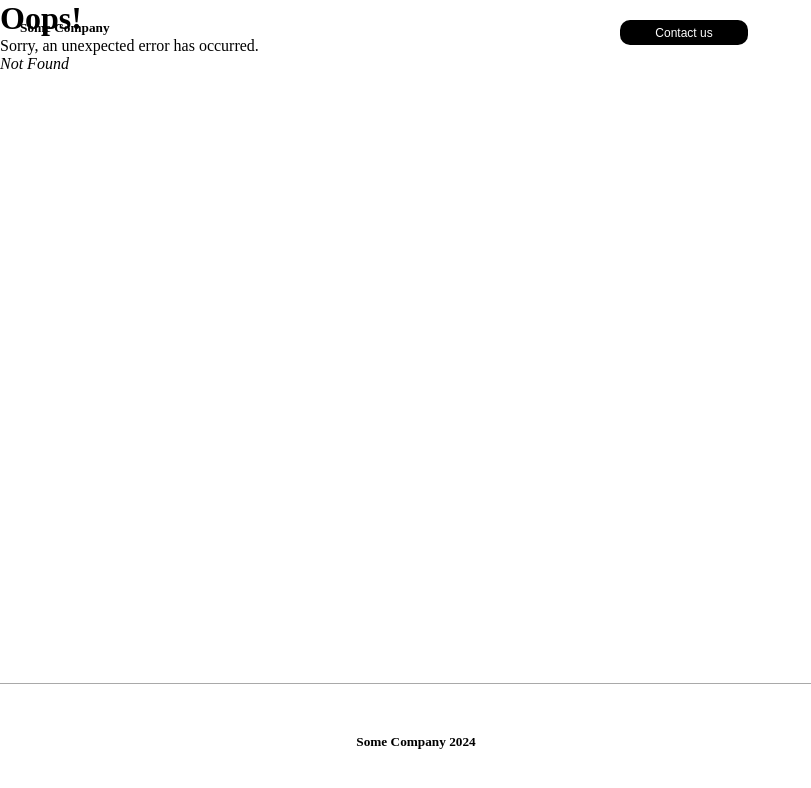
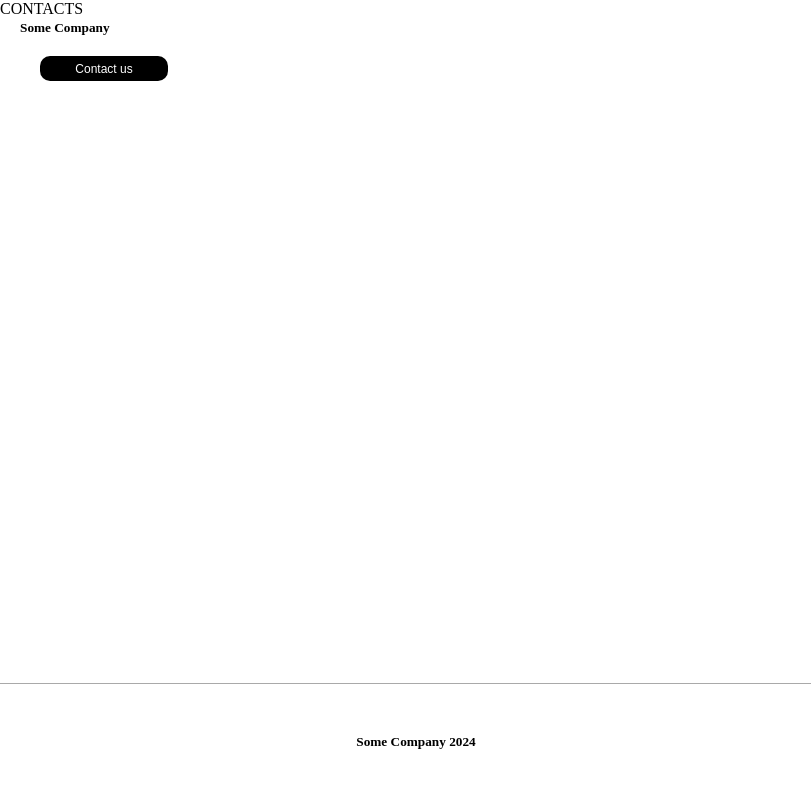
Before and after one commit to MoisGames/my-test-cad, a React (Vite) app in the folder client/: page /contacts in a window 1280 px wide. Before the commit this address had no page. Shown: the top 788 px of the page, without its empty margins (0-811 px from the left). Built offline with nearby package versions, Linux system fonts and the light colour scheme.

Commit message:
feat Create Routes App. And configured ButtonContacts redirect to ContactsPage

```diff
--- /dev/null
+++ b/client/src/App.tsx
@@ -0,0 +1,20 @@
+import { Route, Routes } from 'react-router-dom';
+import Layout from './components/Layout';
+import MainPage from './components/pages/MainPage';
+import ContactsPage from './components/pages/ContactsPage';
+
+const App = () => {
+    return (
+        <>
+        <Routes>
+            <Route path='/' element={<Layout />}>
+                <Route index element={<MainPage />}></Route>
+                <Route path='/contacts' element={<ContactsPage />}></Route>
+                <Route path='*' element={<MainPage />} ></Route>
+            </Route>
+        </Routes>
+        </>
+    );
+};
+
+export default App;
--- /dev/null
+++ b/client/src/components/Layout.tsx
@@ -0,0 +1,15 @@
+import { Outlet } from "react-router-dom";
+import Header from "./UI/header/Header";
+import Footer from "./UI/footer/Footer";
+
+const Layout = () => {
+    return (
+        <>
+            <Header />
+            <Outlet />
+            <Footer />
+        </>
+    );
+};
+
+export default Layout;
--- a/client/src/components/UI/button/ButtonContacts.tsx
+++ b/client/src/components/UI/button/ButtonContacts.tsx
@@ -1,4 +1,5 @@
 import * as React from 'react'
+import { Navigate, useNavigate } from 'react-router-dom';
 import styled from "styled-components";
 
 export interface PropsButtonInterface
@@ -6,8 +7,6 @@ export interface PropsButtonInterface
         title: string
         children?: React.ReactNode
     }
-
-const ButtonContacts = (props: PropsButtonInterface ) => {
 
 const Button = styled.button `
     display: flex;
@@ -26,8 +25,13 @@ const ButtonContacts = (props: PropsButtonInterface ) => {
     font-size: 12px;
     font-family: "Inter",;
 `
+
+const ButtonContacts = (props: PropsButtonInterface ) => {
+    const navigate = useNavigate()
+
     return (
-        <Button>
+        <Button
+            onClick={() => navigate('contacts', { replace: false })}>
             <Text>{props.title}</Text>
         </Button>
     );
--- a/client/src/components/UI/footer/Footer.tsx
+++ b/client/src/components/UI/footer/Footer.tsx
@@ -1,8 +1,7 @@
 import styled from "styled-components"
 import { borderLine } from "../../../styles/baseLayout";
 
-const Footer = () => {
-    const Footer = styled.footer `
+const FooterComponent = styled.footer `
         position: fixed;
         left: 0;
         bottom: 0;
@@ -18,12 +17,15 @@ const Footer = () => {
         display: flex;
         margin: 50px;
     `
+
+const Footer = () => {
+
     return (
-        <Footer>
+        <FooterComponent>
             <WrapperFooter>
                 <Text>Some Company 2024</Text>
             </WrapperFooter>
-        </Footer>
+        </FooterComponent>
     );
 };
 
--- a/client/src/components/UI/header/Header.tsx
+++ b/client/src/components/UI/header/Header.tsx
@@ -1,25 +1,32 @@
 import styled from "styled-components";
 import ButtonContacts from "../button/ButtonContacts";
 
-const Header = () => {
-    const Header = styled.header `
-        display: flex;
-        width: 60vw;
+const HeaderComponent = styled.header `
         position: fixed;
-        justify-content: space-between;
+        left: 0;
+        right: 0;
+        width: 65vw;
+    `
+    const WrapperHeader = styled.main `
+
     `
     const Title = styled.h5 `
 
         margin: 20px;
     `
+
+const Header = () => {
+
     return (
-        <Header>
-            <Title>
-                Some Company
-            </Title>
-            <ButtonContacts
-                title="Contact us"/>
-        </Header>
+        <HeaderComponent>
+            <WrapperHeader>
+                <Title>
+                    Some Company
+                </Title>
+                <ButtonContacts
+                    title="Contact us"/>
+            </WrapperHeader>
+        </HeaderComponent>
     );
 };
 
--- a/client/src/components/pages/ContactsPage.tsx
+++ b/client/src/components/pages/ContactsPage.tsx
@@ -1,9 +1,11 @@
 import styled from "styled-components";
 
+const Main = styled.main `
+
+`
+
 const ContactsPage = () => {
-    const Main = styled.main `
 
-    `
     return (
         <Main>
             CONTACTS
--- a/client/src/components/pages/ErrorPage.tsx
+++ /dev/null
@@ -1,30 +0,0 @@
-import React from 'react';
-import { useRouteError, isRouteErrorResponse } from 'react-router-dom';
-
-const ErrorPage: React.FC = () => {
-  const error = useRouteError();
-  let errorMessage: string;
-
-  if (isRouteErrorResponse(error)) {
-    errorMessage = error.data.message || error.statusText;
-  } else if (error instanceof Error) {
-    errorMessage = error.message;
-  } else if (typeof error === 'string') {
-    errorMessage = error;
-  } else {
-    console.error(error);
-    errorMessage = 'Unknown error';
-  }
-
-  return (
-    <div id='error-page' className='flex flex-col gap-8 justify-center items-center h-screen'>
-      <h1 className='text-4xl font-bold'>Oops!</h1>
-      <p>Sorry, an unexpected error has occurred.</p>
-      <p className='text-slate-400'>
-        <i>{errorMessage}</i>
-      </p>
-    </div>
-  );
-};
-
-export default ErrorPage;
--- a/client/src/components/pages/MainPage.tsx
+++ b/client/src/components/pages/MainPage.tsx
@@ -1,10 +1,12 @@
 import styled from 'styled-components';
 import { borderLine } from '../../styles/baseLayout';
 
-const MainPage = () => {
-    const Main = styled.main `
+const Main = styled.main `
         ${borderLine}
     `
+
+const MainPage = () => {
+
     return (
         <Main>
             MAINPAGE
--- a/client/src/main.tsx
+++ b/client/src/main.tsx
@@ -1,26 +1,15 @@
 import { StrictMode } from 'react'
 import { createRoot } from 'react-dom/client'
-import { createBrowserRouter, RouterProvider } from 'react-router-dom'
-import Header from './components/UI/header/Header.tsx'
 import GlobalStyles from './styles/global.ts'
-import Footer from './components/UI/footer/Footer.tsx'
-import MainPage from './components/pages/MainPage.tsx'
-import ErrorPage from './components/pages/ErrorPage.tsx'
+import App from './App.tsx'
+import { BrowserRouter } from 'react-router-dom'
 
-const router = createBrowserRouter([
-  {
-    path: '/',
-    Component: MainPage,
-    errorElement: <ErrorPage />
-  }
-])
 
 createRoot(document.getElementById('root')!).render(
   <StrictMode >
-    {<GlobalStyles />}
-    <Header />
-    <RouterProvider router={router}>
-    </RouterProvider>
-    <Footer />
+    <BrowserRouter>
+      {<GlobalStyles />}
+      <App />
+    </BrowserRouter>
   </StrictMode>,
 )
```
Also changed, not shown: client/src/routes/root.tsx (deleted, +0 -10 lines). Lines whose indentation alone changed are shown as unchanged.
